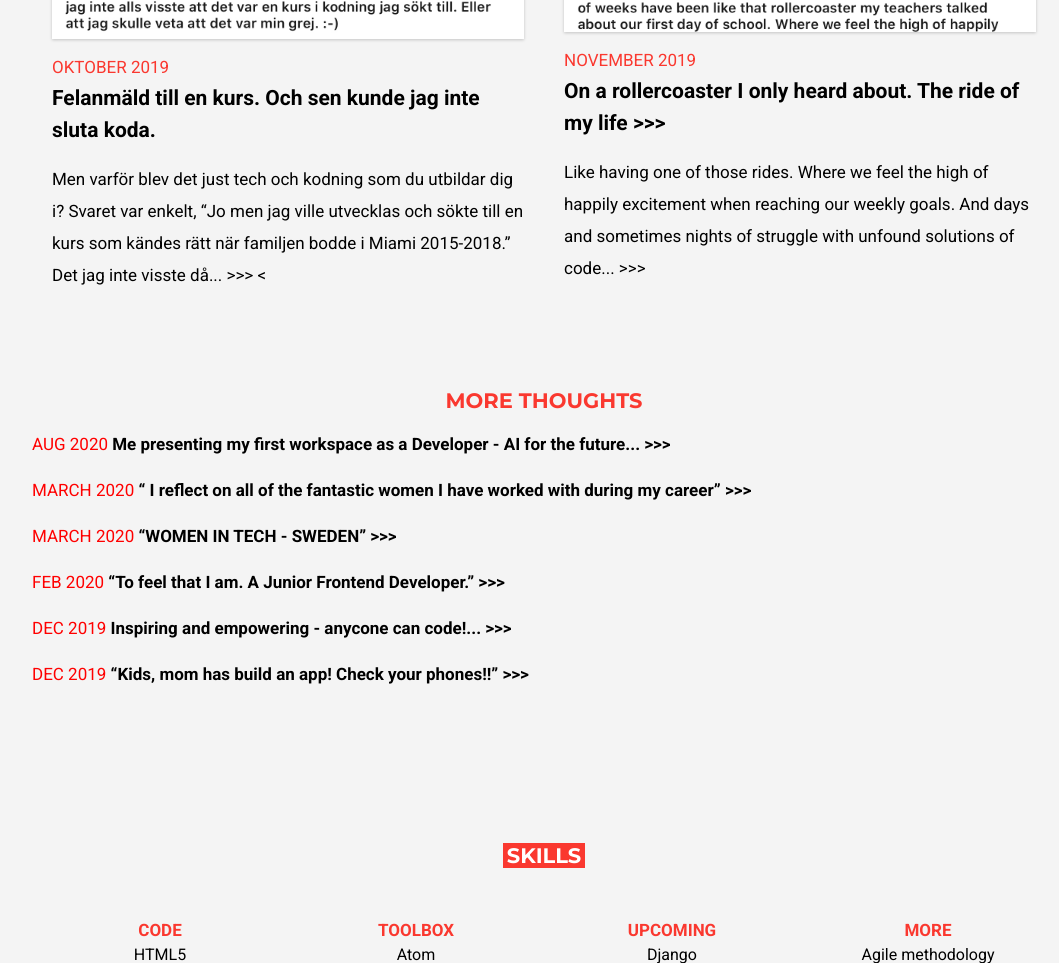
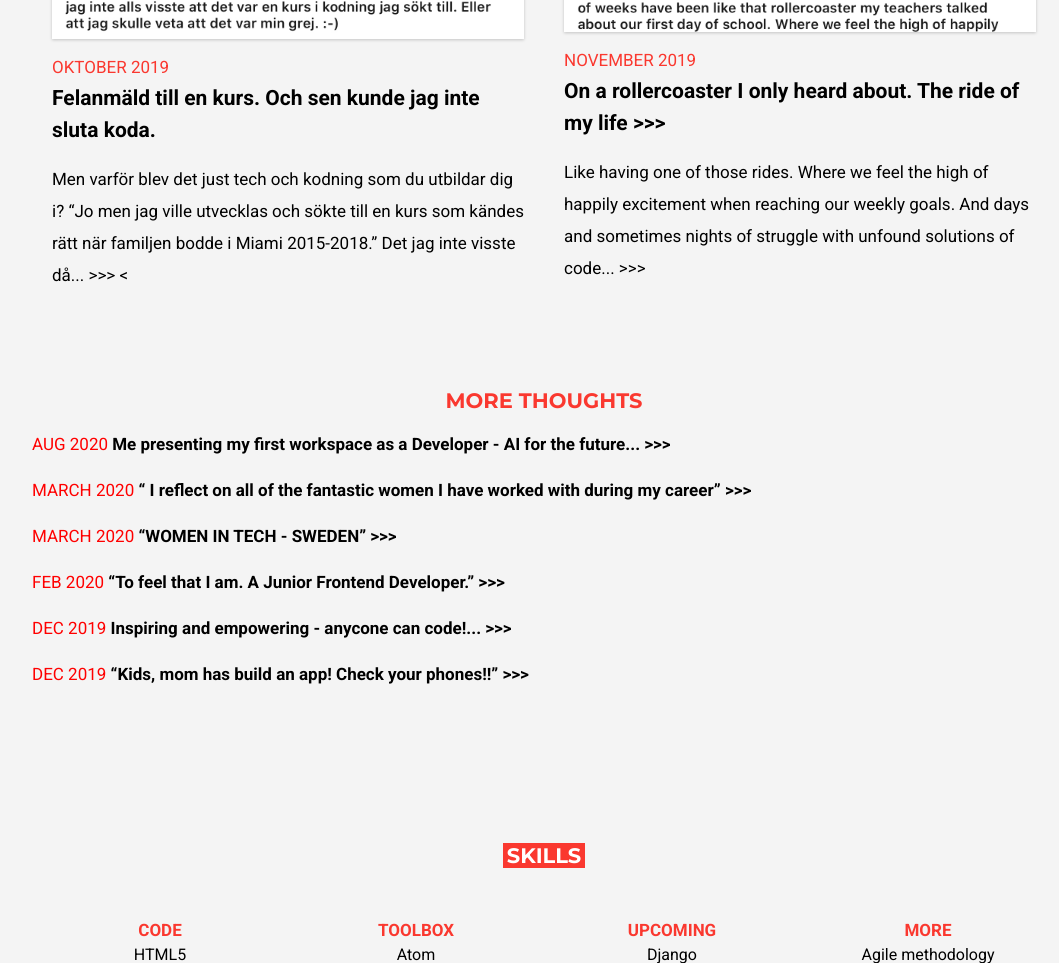
Before and after one commit to TheresaUlwahn/TheresaUlwahnPortfolio, a plain HTML site: page code/index.html in a window 1280 px wide. Shown: the part 4837-5800 px from the top of the page, without its empty margins (96-1155 px from the left). Drawn offline with Linux system fonts and the light colour scheme.

Commit message:
adjusting details

```diff
--- a/code/index.html
+++ b/code/index.html
@@ -404,7 +404,7 @@
                   <div class="thought-teaser">
                     <p>
                       Men varför blev det just tech och kodning som du utbildar dig i?
-                      Svaret var enkelt, “Jo men jag ville utvecklas och
+                      “Jo men jag ville utvecklas och
                       s&#246;kte till en kurs som k&#228;ndes r&#228;tt n&#228;r
                       familjen bodde i Miami 2015-2018.” Det jag inte visste
                       d&#229;... >>>
```
